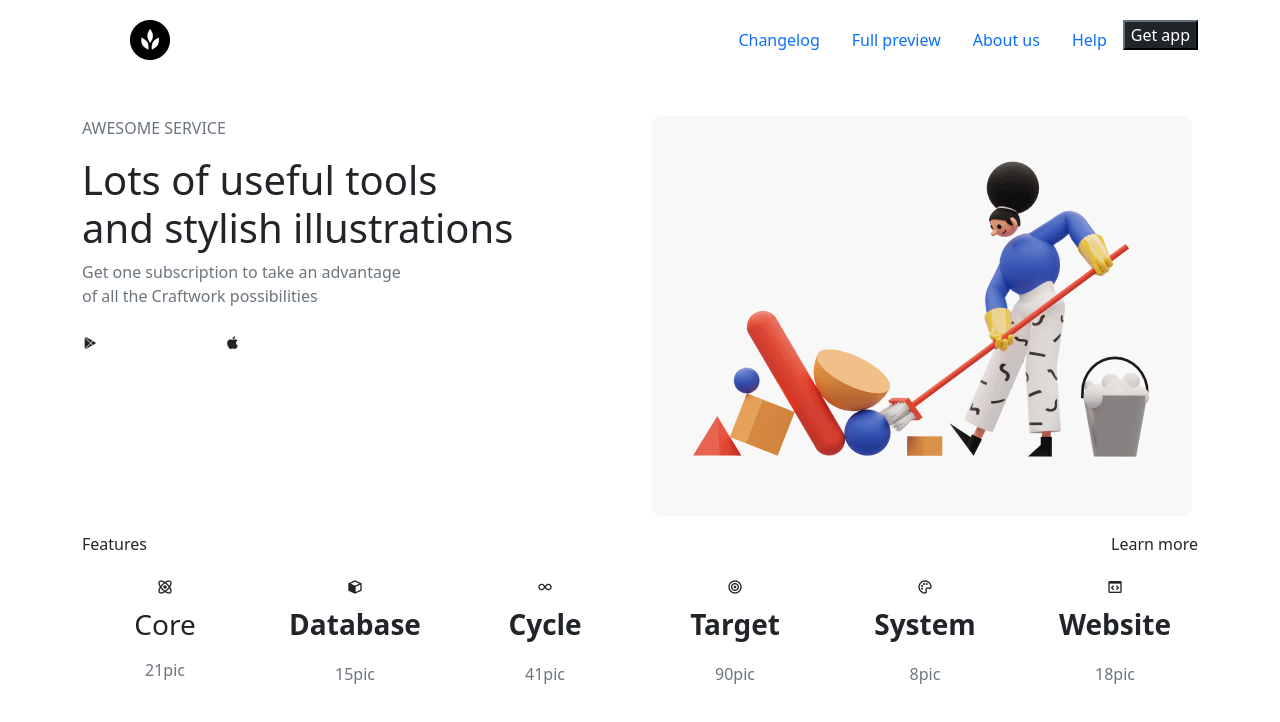
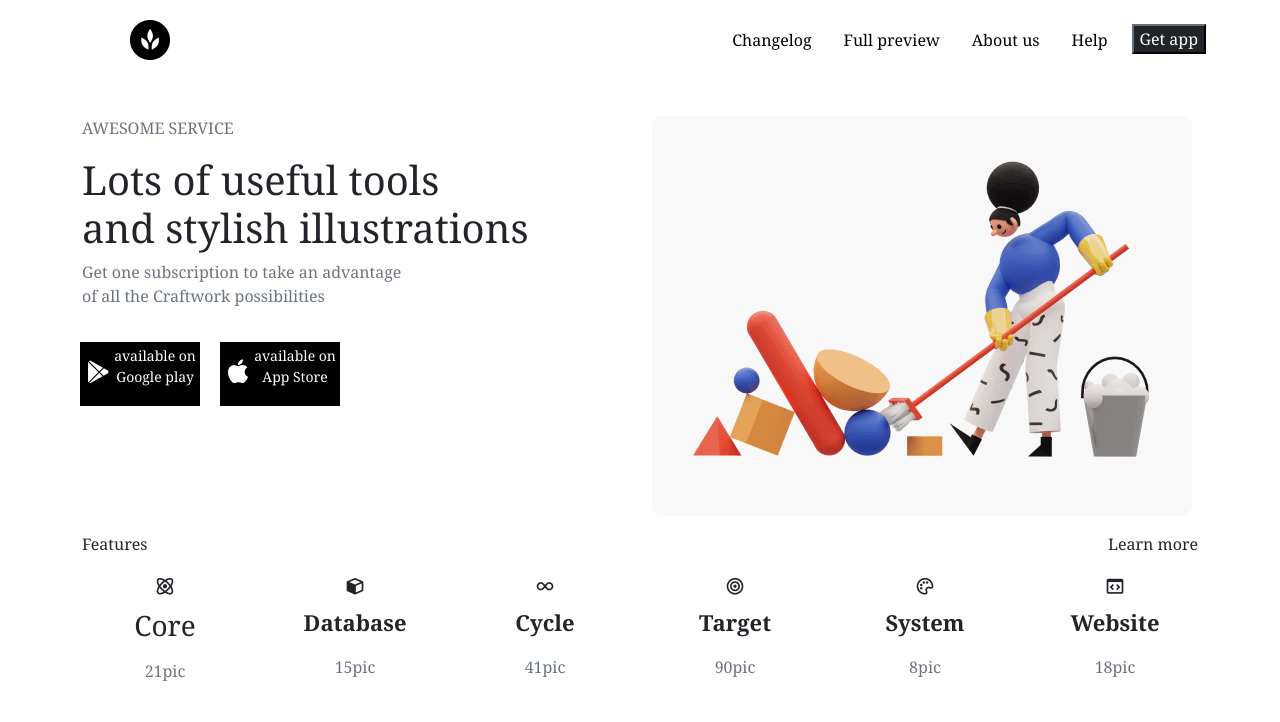
Before and after one commit to TjhaxXx/clock, a plain HTML site: page index.html in a window 1280 px wide. Drawn offline with nearby package versions, Linux system fonts and the light colour scheme.

Commit message:
Repushing to raise branch

```diff
--- a/index.css
+++ b/index.css
@@ -0,0 +1,49 @@
+ul.nav a {
+    color: black;
+}
+
+button.btn-dark {
+    position: relative;
+    left: 8px;
+    top: 4px;
+}
+
+div.col-lg-3 {
+    background-color: black;
+    padding: 3px;
+    margin: 10px;
+    width: 120px;
+}
+
+div.col-lg-3 i {
+    color: white;
+    font-size: 30px;
+    float: left;
+    position: relative;
+    top: 12px;
+}
+
+div.col-lg-3 p {
+    font-size: 14px;
+    color: white;
+    text-align: center;
+}
+
+i.bx {
+    font-size: 20px;
+}
+
+div.row py-1 {
+    height: 40px;
+}
+
+h3.fw-bold {
+    font-size: 22px;
+}
+
+a,
+li,
+p,
+h3 {
+    font-family: Cambria, Cochin, Georgia, Times, 'Times New Roman', serif;
+}
--- a/index.html
+++ b/index.html
@@ -37,9 +37,11 @@
                 <div class="row py-2">
                     <div class="col-lg-3">
                         <i class='bx bxl-play-store'></i>
+                        <p>available on<br> Google play</p>
                     </div>
                     <div class="col-lg-3">
                         <i class='bx bxl-apple'></i>
+                        <p>available on App Store</p>
                     </div>
                 </div>
             </div>
```
